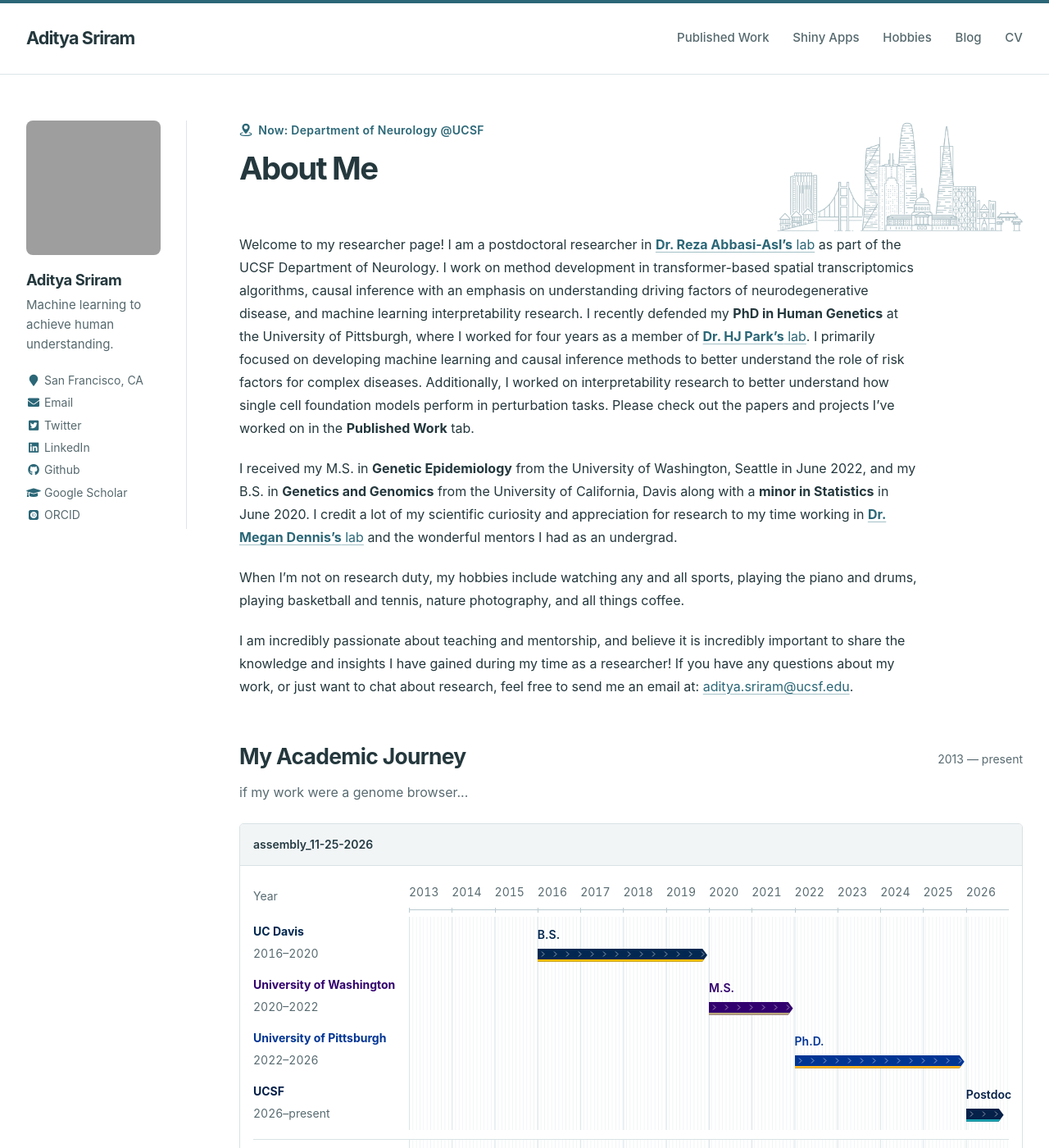
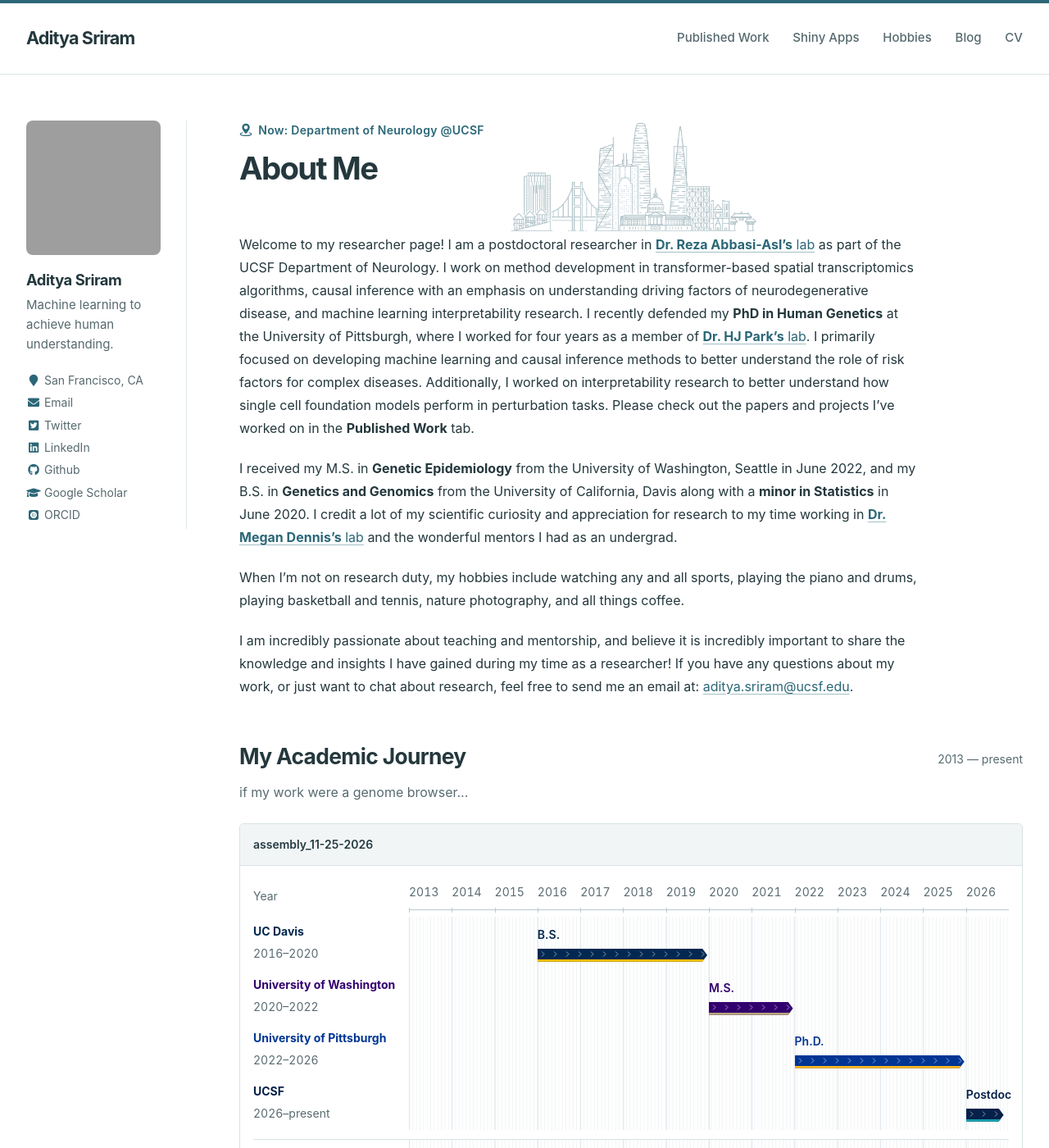
Before and after one commit to ads303/ads303.github.io, a Jekyll site: the page built from _pages/about.md, in a window 1280 px wide and 1400 px high. Shown: the whole window at 82% size. Built offline with Jekyll 4.4.1, drawn with Linux system fonts in a browser that asks for light colours; some web fonts are replaced.

Commit message:
Position homepage skyline closer to About Me heading

```diff
--- a/assets/css/site-refresh.css
+++ b/assets/css/site-refresh.css
@@ -31,9 +31,9 @@ a:focus-visible, button:focus-visible, summary:focus-visible, [tabindex]:focus-v
 .page__title { font-size: clamp(2rem, 3vw, 2.65rem); letter-spacing: -.045em; line-height: 1.15; font-weight: 650; color: var(--ink); margin-bottom: 1.65rem; }
 .page__eyebrow { color: var(--teal); font-size: .875rem; font-weight: 600; letter-spacing: .02em; margin: 0 0 .75rem; display: flex; align-items: flex-start; gap: .45rem; }
 .page__location-pin { flex: none; width: 1.15em; height: 1.15em; margin-top: .25em; overflow: visible; }
-.page__header--skyline { display: grid; grid-template-columns: minmax(0, 1fr) minmax(0, 32%); column-gap: 1.5rem; align-items: start; }
+.page__header--skyline { display: grid; grid-template-columns: max-content minmax(0, 1fr); column-gap: 2rem; align-items: start; max-width: 640px; }
 .page__header--skyline > :not(.page__skyline) { grid-column: 1; }
-.page__header--skyline .page__skyline { grid-column: 2; grid-row: 1 / span 3; align-self: center; justify-self: end; display: block; width: 300px; max-width: 100%; height: auto; opacity: .36; pointer-events: none; }
+.page__header--skyline .page__skyline { grid-column: 2; grid-row: 1 / span 3; align-self: center; justify-self: start; display: block; width: 300px; max-width: 100%; height: auto; opacity: .36; pointer-events: none; }
 .page__content { font-size: 1rem; }
 .page__content > p { max-width: 82ch; margin-bottom: 1.3rem; }
 .page__content h2 { color: var(--ink); font-size: 1.5rem; letter-spacing: -.025em; border-color: var(--rule); }
```
